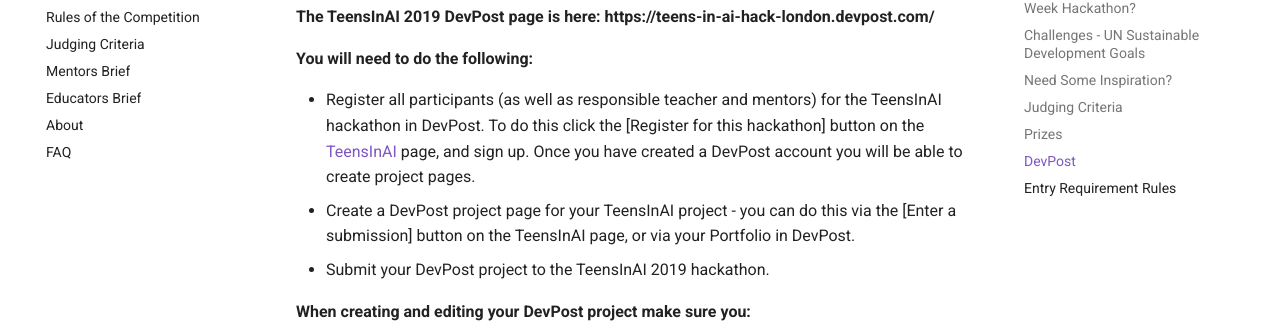
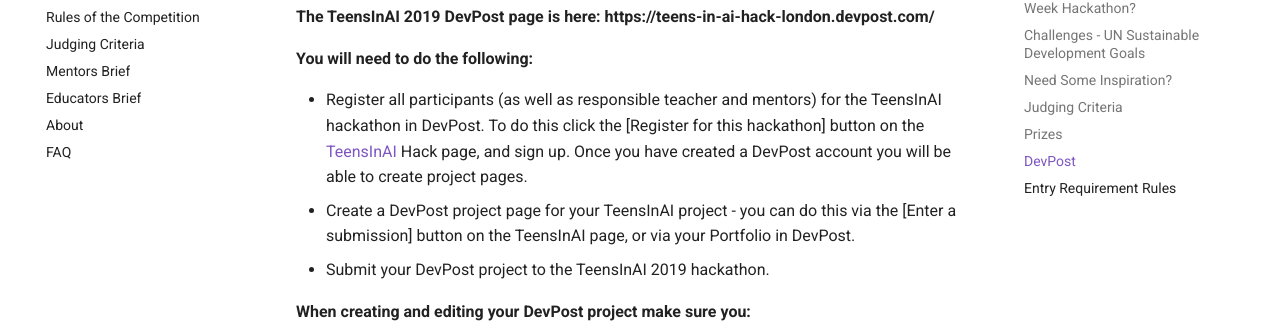
Before and after one commit to elenasinel/tech-week, an MkDocs documentation site: the page built from docs/index.md, in a window 1280 px wide and 900 px high, scrolled down 4452 px. Shown: the part 118-453 px from the top of the window. Built offline with MkDocs 1.6.1 and Material for MkDocs 9.7.7, drawn with Linux system fonts in a browser that asks for light colours.

Commit message:
Update Documentation “index”

```diff
--- a/docs/index.md
+++ b/docs/index.md
@@ -69,7 +69,7 @@
 
 **You will need to do the following:**
 
-* Register all participants (as well as responsible teacher and mentors) for the TeensInAI hackathon in DevPost. To do this click the \[Register for this hackathon] button on the [TeensInAI](https://teensinai.com/) page, and sign up. Once you have created a DevPost account you will be able to create project pages.
+* Register all participants (as well as responsible teacher and mentors) for the TeensInAI hackathon in DevPost. To do this click the \[Register for this hackathon] button on the [TeensInAI ](https://teens-in-ai-hack-london.devpost.com/)Hack page, and sign up. Once you have created a DevPost account you will be able to create project pages.
 * Create a DevPost project page for your TeensInAI project - you can do this via the \[Enter a submission] button on the TeensInAI page, or via your Portfolio in DevPost.
 * Submit your DevPost project to the TeensInAI 2019 hackathon.
 
```
